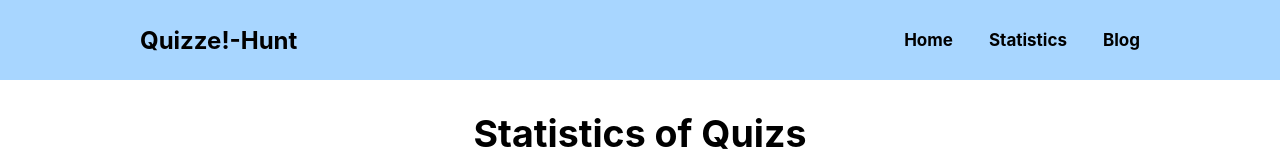
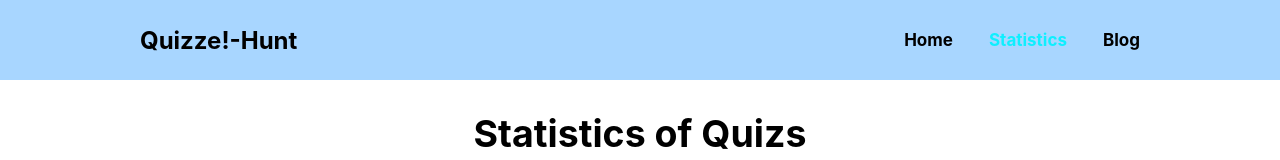
Before and after one commit to Talimul212/quizzz-hunt, a React (Create React App) app: page /statistics in a window 1280 px wide. Shown: the top 160 px of the page. Built offline with nearby package versions, Linux system fonts and the light colour scheme.

Commit message:
fix some coding

```diff
--- a/src/App.js
+++ b/src/App.js
@@ -5,7 +5,6 @@ import './layOuts/Main'
 import Main from './layOuts/Main';
 import Blog from './Components/Blog/Blog';
 import Statistics from './Components/Statistics/Statistics';
-
 import Quiz from './Components/Quiz/Quiz';
 function App() {
   const router = createBrowserRouter([
--- a/src/Components/Header/Header.js
+++ b/src/Components/Header/Header.js
@@ -1,18 +1,26 @@
 import React from 'react';
-import { Link } from 'react-router-dom';
-
+import { NavLink } from "react-router-dom";
 import './Header.css';
 
 const Header = () => {
+    let activeStyle = {
+        color: "rgb(14, 239, 255)"
+    };
     return (
         <nav className='header'>
             <div>
                 <h1>Quizze!-Hunt</h1>
             </div>
             <div>
-                <Link to="/">Home</Link>
-                <Link to="/statistics">Statistics</Link>
-                <Link to="/blog">Blog</Link>
+                <NavLink style={({ isActive }) =>
+                    isActive ? activeStyle : undefined
+                } to="/">Home</NavLink>
+                <NavLink style={({ isActive }) =>
+                    isActive ? activeStyle : undefined
+                } to="/statistics">Statistics</NavLink>
+                <NavLink style={({ isActive }) =>
+                    isActive ? activeStyle : undefined
+                } to="/blog">Blog</NavLink>
             </div>
         </nav>
     );
```
